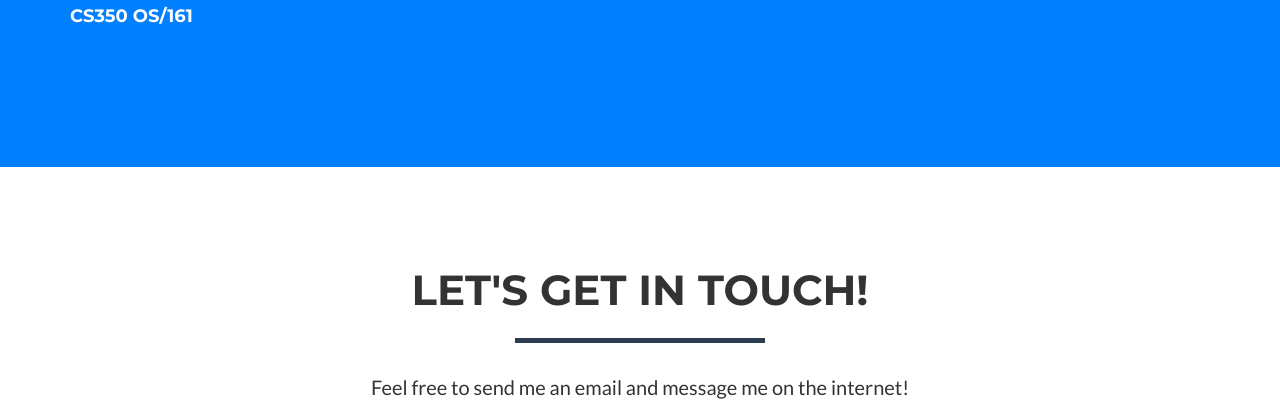
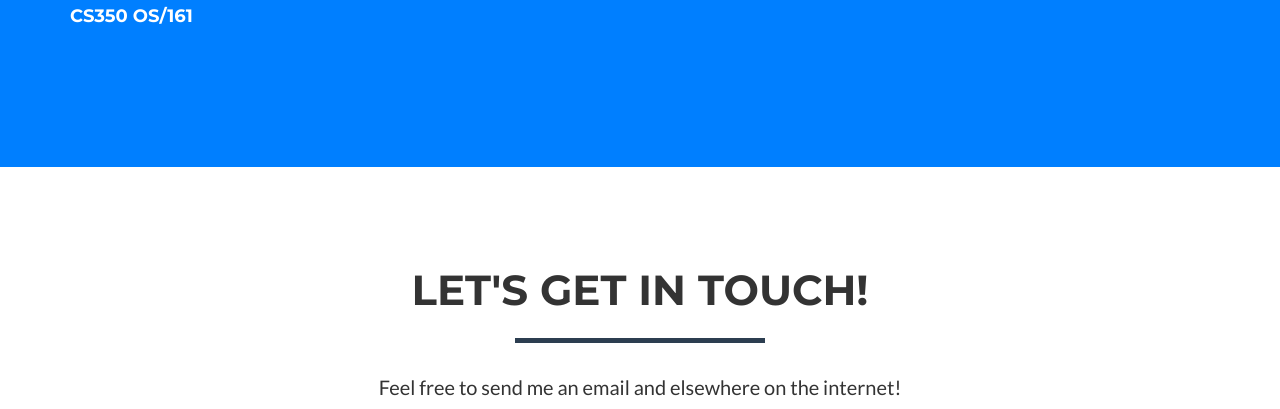
Before and after one commit to patwong/patwong.github.io, a website: page index.html in a window 1280 px wide. Shown: the part 1830-2239 px from the top of the page. Drawn offline with nearby package versions, Linux system fonts and the light colour scheme.

Commit message:
change contact message

```diff
--- a/index.html
+++ b/index.html
@@ -180,7 +180,7 @@
                 <div class="col-lg-12 text-center">
                     <h2>Let's Get In Touch!</h2>
 					<hr class="star-primary">
-					<p> Feel free to send me an email and message me on the internet!</p>
+					<p> Feel free to send me an email and elsewhere on the internet!</p>
                 </div>
             </div>
 			<div class="row">
```
